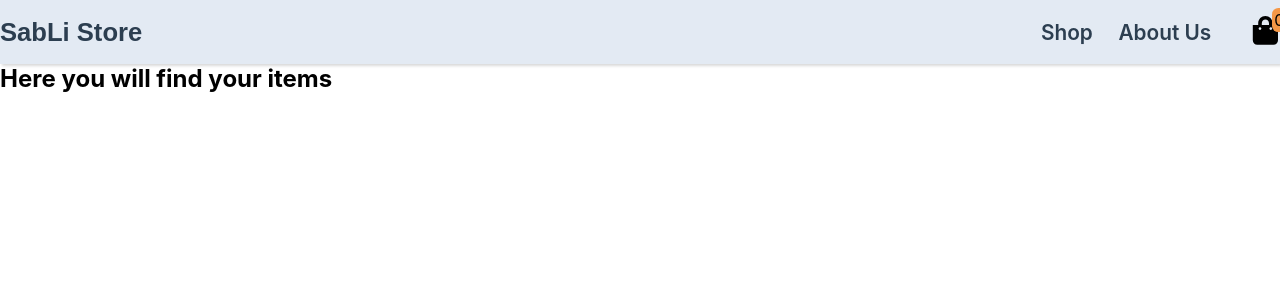
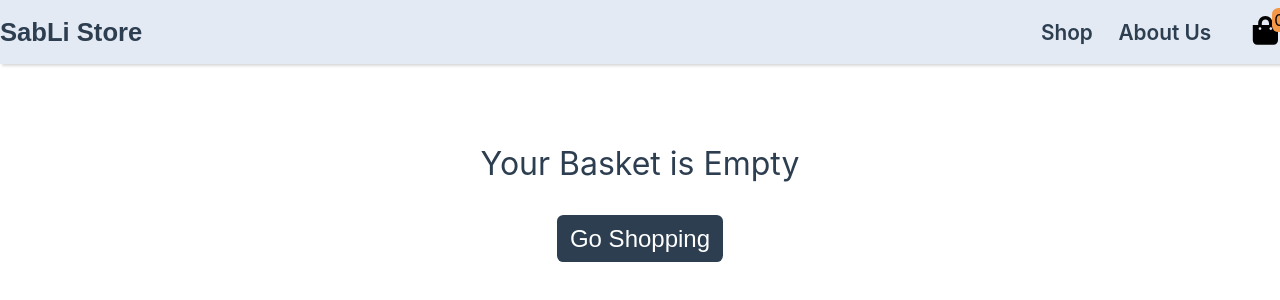
Before and after one commit to SabliJr/E-CommerceApp, a React (Create React App) app: page /cart_page in a window 1280 px wide. Shown: the top 300 px of the page. Built offline with nearby package versions, Linux system fonts and the light colour scheme.

Commit message:
Adding the cart page

```diff
--- /dev/null
+++ b/src/Components/CartItems/CartItems.css
@@ -0,0 +1,90 @@
+.cartItemDiv {
+    max-width: 800px;
+    margin: 5rem auto;
+}
+
+.Product_Main {
+    display: flex;
+    justify-content: space-between;
+    align-items: center;
+}
+
+.cartImg {
+    width: 10vw;
+    border-radius: .5rem;
+    border: 1px solid #cce7d0;
+    margin: 1.5rem 0;
+}
+
+.CartIcons {
+    display: flex;
+    gap: .6rem;
+    align-items: center;
+}
+
+.RemoveBtn {
+    padding: .2rem .3rem;
+    background-color: #f44c46;
+    color: aliceblue;
+    font-size: 1rem;
+    border: none;
+    border-radius: .2rem;
+}
+
+.RemoveBtn:hover {
+    color: #f44c46;
+    background-color: transparent;
+    border: 2px solid #f44c46;
+}
+
+.cartItemInfo {
+    display: flex;
+    flex-direction: column;
+}
+
+.info_span {
+    display: flex;
+    align-items: center;
+    margin-top: .8rem;
+    font-size: 1rem;
+    gap: 1.7rem;
+}
+
+
+
+#Cart_size_select {
+    padding: .2rem .3rem;
+    font-size: .8rem;
+    border-radius: .4rem;
+}
+
+.cart_total {
+    font-size: 1.5rem;
+    color: rgba(44, 62, 80, 1.0);
+    margin: 1rem auto;
+    justify-content: center;
+    display: flex;
+}
+
+.no_items {
+    font-size: 2rem;
+    color: rgba(44, 62, 80, 1.0);
+    text-align: center;
+}
+
+.No_item_div {
+    display: flex;
+    justify-content: center;
+    flex-direction: column;
+}
+
+.Go_shopping {
+    padding: .6rem .8rem;
+    font-size: 1.5rem;
+    border: none;
+    background-color: rgba(44, 62, 80, 1.0);
+    color: white;
+    border-radius: .4rem;
+    margin-top: 2rem;
+    align-self: center;
+}
--- /dev/null
+++ b/src/Components/CartItems/Index.jsx
@@ -0,0 +1,56 @@
+import React, { useContext } from "react";
+import "./CartItems.css";
+
+import { FormateCurrency } from "../../Utility/FormateCurrency";
+import { productsContext } from "../../Context/ManageProducts";
+import { CiSquareMinus, CiSquarePlus } from "react-icons/ci";
+
+const Index = () => {
+  const { sendToCart } = useContext(productsContext);
+  console.log(sendToCart);
+
+  return (
+    <div className='cartItemDiv'>
+      {sendToCart.length > 0 ? (
+        <section>
+          {sendToCart?.map((x) => {
+            return (
+              <>
+                <main key={x.id} className='Product_Main'>
+                  <img src={x.img} alt='ProductImg' className='cartImg' />
+                  <div className='cartItemInfo'>
+                    <h2>{x.name}</h2>
+                    <span className='info_span'>
+                      <h5>{FormateCurrency(x.price)}</h5>
+                      <select id='Cart_size_select'>
+                        <option value='Size'>size</option>
+                        <option value='s'>S</option>
+                        <option value='m'>M</option>
+                        <option value='l'>L</option>
+                        <option value='xl'>XL</option>
+                      </select>
+                    </span>
+                  </div>
+                  <div className='CartIcons'>
+                    <CiSquareMinus className='ProIcon' />
+                    <h5>QNT: 3</h5>
+                    <CiSquarePlus className='ProIcon' />
+                  </div>
+                  <button className='RemoveBtn'>Remove</button>
+                </main>
+              </>
+            );
+          })}
+          <span className='cart_total'>Total sum: {FormateCurrency(1150)}</span>
+        </section>
+      ) : (
+        <div className='No_item_div'>
+          <p className='no_items'>Your Basket is Empty</p>
+          <button className='Go_shopping'>Go Shopping</button>
+        </div>
+      )}
+    </div>
+  );
+};
+
+export default Index;
--- a/src/Pages/Cart/CartPage.jsx
+++ b/src/Pages/Cart/CartPage.jsx
@@ -1,10 +1,13 @@
 import React from "react";
+import "../../Components/CartItems/CartItems.css";
+
+import CartItems from "../../Components/CartItems/Index";
 
 const CartPage = () => {
   return (
-    <div>
-      <h2>Here you will find your items</h2>
-    </div>
+    <>
+      <CartItems />
+    </>
   );
 };
 
```
